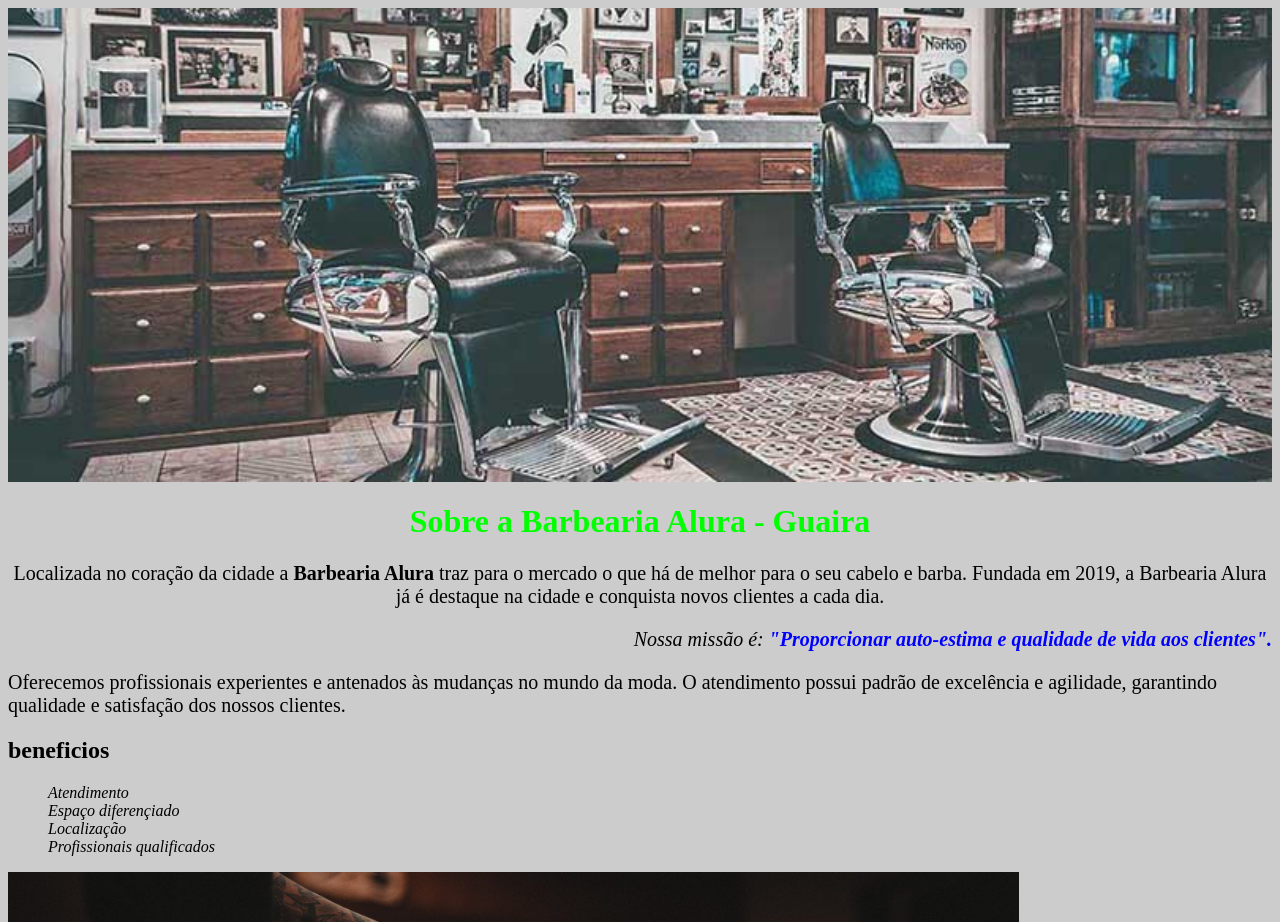
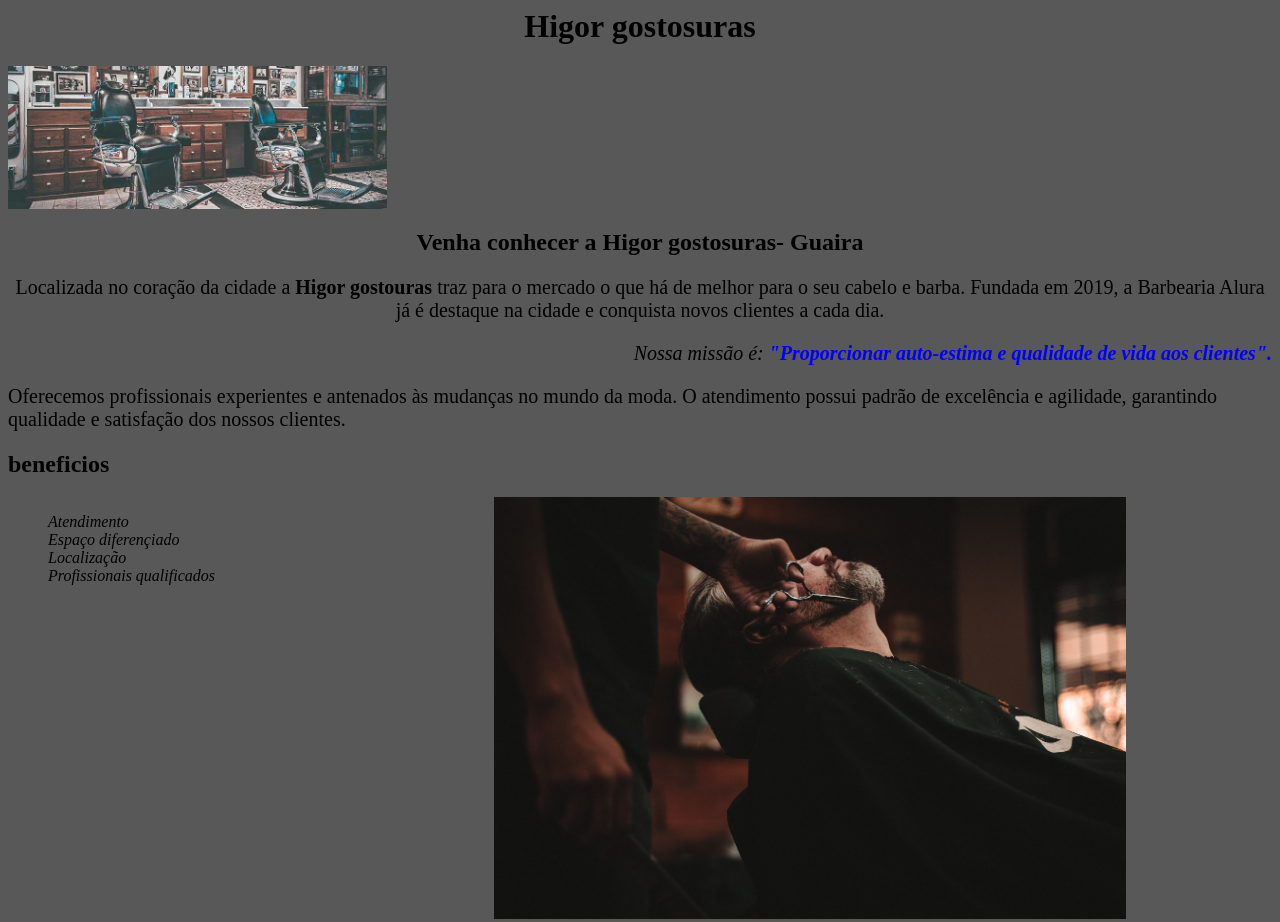
Before and after one commit to higorhenriquesilva/2front23, a plain HTML site: page index.html in a window 1280 px wide. Shown: the top 922 px of the page. Drawn offline with Linux system fonts and the light colour scheme.

Commit message:
Add files via upload

```diff
--- a/index.html
+++ b/index.html
@@ -1,7 +1,7 @@
  <!DOCTYPE Hhtml>
 <html	lang="pt-br">
 	<meta charset="UTF-8">
-	<title>Barbearia  DEV System</title>
+	<title>Higor  DEV System</title>
 	<link rel="stylesheet" href="style.css">
 
 	<style>
@@ -12,11 +12,15 @@
 
   </head>
   <body>
+		<header>
+				<h1 class="centralizar">Higor gostosuras</h1>
+		</header>
 	<img id="banner" src="banner.jpg" alt="banner"/>
-	<h1 style="text-align: center">Sobre a Barbearia Alura - Guaira</h1>
+
+	<h2 class="centralizar">Venha conhecer a Higor gostosuras- Guaira</h2>
 
 	<p style="text-align: justfy">
-		Localizada no coração da cidade a <strong> Barbearia Alura</strong> traz para o mercado o que há de melhor para o seu cabelo e barba. Fundada em 2019, a Barbearia Alura já é destaque na cidade e conquista novos clientes a cada dia.
+		Localizada no coração da cidade a <strong> Higor gostouras</strong> traz para o mercado o que há de melhor para o seu cabelo e barba. Fundada em 2019, a Barbearia Alura já é destaque na cidade e conquista novos clientes a cada dia.
 	</p>
 
 	<p style="font-size:20px; text-align: right">
@@ -35,6 +39,6 @@
 		<li class="items">Profissionais qualificados</li>
 	</ul>
 
-	    <img id="beneficios" src="beneficios.jpg">
+	    <img id="beneficios"  class="imagembeneficios" src="beneficios.jpg">
 	</body>
 </html>
--- a/style.css
+++ b/style.css
@@ -1,22 +1,28 @@
 body{
-	background: #cccccc
+	background: #585858
 }
-p{
+p,.centralizar{
 	text-align: center;
 }
 em strong{
 	color: 0000ff;
 }
-h1{
-	color: #00ff00;
+h1,h2{
+	color: #000000;
 }
 #banner {
-    width: 100%;
+    width: 30%;
 }
 .items{
 	font-style:italic;
 	list-style:none;
 }
 #beneficios{
-	width:80%
+	width: 50%;
 }
+ul{
+	display: inline-block;
+	width: 20%;
+	margin-right: 15% ;
+	vertical-align: top;
+}
```
